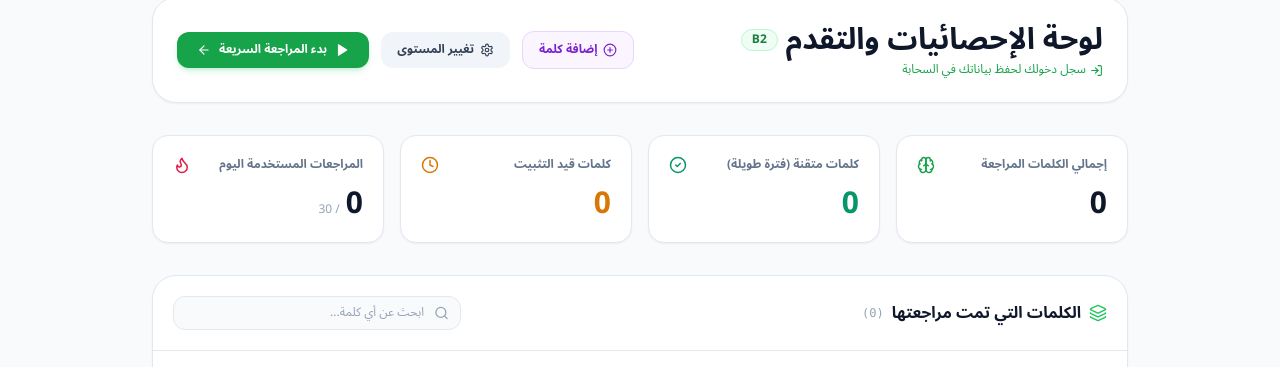
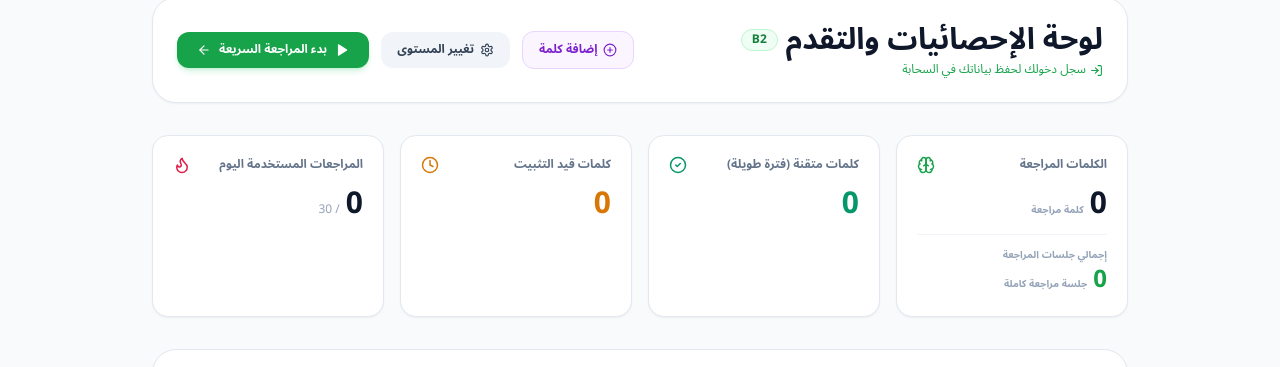
Before and after one commit to amr2006amr/rekal, a Next.js app: page /dashboard in a window 1280 px wide. Shown: the part 116-483 px from the top of the page. Built offline with nearby package versions, Linux system fonts and the light colour scheme; no server answers.

Commit message:
update dash

```diff
--- a/app/dashboard/page.tsx
+++ b/app/dashboard/page.tsx
@@ -69,8 +69,19 @@ export default function DashboardPage() {
     );
   }
 
-  // Calculate stats
-  const reviewedCount = Object.keys(progressMap).length;
+  // Only count words the user has actually reviewed at least once —
+  // not words merely added to the queue via Add Words (those get a
+  // user_progress row immediately at creation time with review_count=0).
+  const reviewedCount = Object.values(progressMap).filter(
+    (p) => (p.review_count ?? 0) > 0 && p.last_rating && p.last_reviewed
+  ).length;
+
+  // Sum of all individual review sessions across all words
+  // (e.g. a word reviewed 4 times counts as 4 sessions here)
+  const totalSessions = Object.values(progressMap).reduce(
+    (sum, p) => sum + (p.review_count ?? 0),
+    0
+  );
 
   // Only words the user has actually reviewed (has progress for)
   const reviewedWords = words.filter((w) => !!progressMap[w.id]);
@@ -180,18 +191,45 @@ export default function DashboardPage() {
 
       {/* 4 Stat Cards */}
       <div className="grid grid-cols-2 lg:grid-cols-4 gap-4">
-        {/* Stat 1: Total Reviewed */}
-        <div className="bg-white dark:bg-slate-900 border border-slate-200 dark:border-slate-800 p-5 rounded-2xl shadow-sm">
-          <div className="flex items-center justify-between mb-3 text-brand-600 dark:text-brand-400">
+        {/* Stat 1: Reviewed Words (split into 2 sub-stats) */}
+        <div className="bg-white dark:bg-slate-900 border border-slate-200 dark:border-slate-800 p-5 rounded-2xl shadow-sm flex flex-col gap-3">
+          <div className="flex items-center justify-between text-brand-600 dark:text-brand-400">
             <span className="text-xs font-bold text-slate-500 dark:text-slate-400">
               {t('dashboard.total_words_reviewed')}
             </span>
             <Brain size={18} />
           </div>
-          <div className="flex items-baseline gap-1.5">
-            <span className="text-2xl sm:text-3xl font-black text-slate-900 dark:text-white">
-              {reviewedCount}
-            </span>
+
+          {/* Sub-stat: Unique words reviewed */}
+          <div className="flex flex-col gap-0.5">
+            <div className="flex items-baseline gap-1.5">
+              <span className="text-2xl sm:text-3xl font-black text-slate-900 dark:text-white">
+                {reviewedCount}
+              </span>
+              <span className="text-[10px] font-semibold text-slate-400 dark:text-slate-500">
+                {t('dashboard.unique_words_reviewed')}
+              </span>
+            </div>
+          </div>
+
+          {/* Divider */}
+          <div className="border-t border-slate-100 dark:border-slate-800" />
+
+          {/* Sub-stat: Total review sessions */}
+          <div className="flex flex-col gap-0.5">
+            <div className="flex items-center justify-between">
+              <span className="text-[10px] font-bold text-slate-400 dark:text-slate-500">
+                {t('dashboard.total_review_sessions')}
+              </span>
+            </div>
+            <div className="flex items-baseline gap-1.5">
+              <span className="text-xl sm:text-2xl font-black text-brand-600 dark:text-brand-400">
+                {totalSessions}
+              </span>
+              <span className="text-[10px] font-semibold text-slate-400 dark:text-slate-500">
+                {t('dashboard.total_sessions_label')}
+              </span>
+            </div>
           </div>
         </div>
 
--- a/app/review/page.tsx
+++ b/app/review/page.tsx
@@ -16,7 +16,7 @@ import {
   DAILY_FREE_LIMIT,
   ReviewQueueItem,
 } from '@/lib/storage';
-import { CheckCircle2, Sparkles, ArrowRight, ArrowLeft, Zap, RefreshCw, BarChart3, AlertTriangle, Flame } from 'lucide-react';
+import { CheckCircle2, Sparkles, ArrowRight, ArrowLeft, Zap, RefreshCw, BarChart3, Flame } from 'lucide-react';
 
 export default function ReviewPage() {
   const { t, locale } = useLanguage();
@@ -317,13 +317,6 @@ export default function ReviewPage() {
         subscriptionStatus={settings.subscription_status}
       />
 
-      {submitError && (
-        <div className="p-3 bg-rose-50 dark:bg-rose-950/40 border border-rose-200 dark:border-rose-900/60 text-xs text-rose-700 dark:text-rose-300 rounded-xl flex items-center gap-2">
-          <AlertTriangle size={14} />
-          <span>{submitError}</span>
-        </div>
-      )}
-
       <WordCard
         key={currentItem.word.id}
         word={currentItem.word}
@@ -332,6 +325,7 @@ export default function ReviewPage() {
         isCustom={Boolean((currentItem.word as any).user_id)}
         onRate={handleRate}
         onSkip={handleSkip}
+        submitError={submitError}
       />
     </div>
   );
--- a/components/WordCard.tsx
+++ b/components/WordCard.tsx
@@ -7,7 +7,7 @@ import { AudioButton } from './AudioButton';
 import { DifficultyButtons } from './DifficultyButtons';
 import { useLanguage } from '@/lib/i18n/LanguageContext';
 import { useAuth } from '@/lib/auth/AuthContext';
-import { Eye, BookOpen, Quote, Sparkles, History, Lock, LogIn, SkipForward } from 'lucide-react';
+import { Eye, BookOpen, Quote, Sparkles, History, Lock, LogIn, SkipForward, AlertTriangle } from 'lucide-react';
 
 interface WordCardProps {
   word: WordItem;
@@ -16,6 +16,7 @@ interface WordCardProps {
   isCustom?: boolean;
   onRate: (rating: ReviewRating) => void;
   onSkip: () => void;
+  submitError?: string | null;
 }
 
 const RATING_BADGE_COLORS: Record<string, string> = {
@@ -25,7 +26,7 @@ const RATING_BADGE_COLORS: Record<string, string> = {
   easy: 'text-blue-800 bg-blue-100 border-blue-200 dark:text-blue-300 dark:bg-blue-950/40 dark:border-blue-800/80',
 };
 
-export function WordCard({ word, progress, isNew = false, isCustom, onRate, onSkip }: WordCardProps) {
+export function WordCard({ word, progress, isNew = false, isCustom, onRate, onSkip, submitError }: WordCardProps) {
   const { locale, t } = useLanguage();
   const { user } = useAuth();
   const isCustomWord = isCustom ?? Boolean((word as any).user_id);
@@ -63,6 +64,13 @@ export function WordCard({ word, progress, isNew = false, isCustom, onRate, onSk
     return () => window.removeEventListener('keydown', handleKeyDown);
   }, [user]);
 
+  const isNewWord =
+    isNew ||
+    !progress ||
+    !progress.last_rating ||
+    (progress.review_count ?? 0) === 0 ||
+    !progress.last_reviewed;
+
   const ratingBadgeClass = progress?.last_rating
     ? RATING_BADGE_COLORS[progress.last_rating]
     : 'text-slate-500 bg-slate-100 border-slate-200 dark:bg-slate-800 dark:border-slate-700';
@@ -85,7 +93,7 @@ export function WordCard({ word, progress, isNew = false, isCustom, onRate, onSk
           )}
         </div>
 
-        {isNew ? (
+        {isNewWord ? (
           <span className="flex items-center gap-1 text-[11px] font-bold text-amber-600 bg-amber-50 dark:bg-amber-950/50 border border-amber-200 dark:border-amber-900/60 px-2.5 py-0.5 rounded-full">
             <Sparkles size={12} />
             {t('review.new_badge')}
@@ -209,6 +217,12 @@ export function WordCard({ word, progress, isNew = false, isCustom, onRate, onSk
               {t('review.rate_prompt')}
             </p>
             <DifficultyButtons progress={progress} onRate={onRate} />
+            {submitError && (
+              <div className="mt-4 p-3 bg-rose-50 dark:bg-rose-950/40 border border-rose-200 dark:border-rose-900/60 text-xs text-rose-700 dark:text-rose-300 rounded-xl flex items-center gap-2 animate-in fade-in duration-200">
+                <AlertTriangle size={14} className="shrink-0" />
+                <span>{submitError}</span>
+              </div>
+            )}
           </div>
         </div>
       )}
--- a/lib/storage.ts
+++ b/lib/storage.ts
@@ -1,6 +1,6 @@
 import { CEFRLevel, ReviewRating, UserProgress, UserSettings, WordItem, CustomWordItem } from '@/types';
 import { calculateNextReview } from './spaced-repetition';
-import { getWordsForLevel, ALL_WORDS_BY_LEVEL, LEVEL_ORDER } from './data/words';
+import { getWordsForLevel, getWordById, ALL_WORDS_BY_LEVEL, LEVEL_ORDER } from './data/words';
 import {
   getUserSettings,
   saveUserSettings,
@@ -174,14 +174,31 @@ export function buildReviewQueue(
   const dueItems: ReviewQueueItem[] = [];
   const addedWordIds = new Set<string>();
 
-  // 1. Due static words
+  // Helper to check if progress represents a word that has actually been reviewed before
+  const isActuallyReviewed = (p?: UserProgress) =>
+    Boolean(p && p.last_rating && (p.review_count ?? 0) > 0 && p.last_reviewed);
+
+  // 1. Due static words (for user's current level & reinforcement levels)
   for (const word of eligibleWords) {
     const progress = progressMap[word.id];
     if (progress) {
       const nextReviewTime = new Date(progress.next_review).getTime();
       if (nextReviewTime <= now) {
-        dueItems.push({ word, progress, isNew: false });
+        dueItems.push({ word, progress, isNew: !isActuallyReviewed(progress) });
         addedWordIds.add(word.id);
+      }
+    }
+  }
+
+  // 1.5 Due static words explicitly added by user (e.g. from Add Word) that may be from other levels
+  for (const [wordId, progress] of Object.entries(progressMap)) {
+    if (addedWordIds.has(wordId)) continue;
+    const staticWord = getWordById(wordId);
+    if (staticWord) {
+      const nextReviewTime = new Date(progress.next_review).getTime();
+      if (nextReviewTime <= now) {
+        dueItems.push({ word: staticWord, progress, isNew: !isActuallyReviewed(progress) });
+        addedWordIds.add(wordId);
       }
     }
   }
@@ -193,7 +210,7 @@ export function buildReviewQueue(
     if (progress) {
       const nextReviewTime = new Date(progress.next_review).getTime();
       if (nextReviewTime <= now) {
-        dueItems.push({ word: customWord, progress, isNew: false });
+        dueItems.push({ word: customWord, progress, isNew: !isActuallyReviewed(progress) });
         addedWordIds.add(customWord.id);
       }
     } else {
@@ -256,7 +273,14 @@ export async function processReview(
       throw new Error(data.error || 'review_failed');
     }
 
-    return { progress: data.progress, settings: data.settings };
+    const progress: UserProgress = {
+      ...data.progress,
+      last_rating: data.progress?.last_rating || rating,
+      review_count: data.progress?.review_count ?? ((currentProgress?.review_count ?? 0) + 1),
+      last_reviewed: data.progress?.last_reviewed || new Date().toISOString(),
+    };
+
+    return { progress, settings: data.settings };
   }
 
   // Fallback (guest / Supabase not configured): local-only, unchanged.
--- a/messages/ar.json
+++ b/messages/ar.json
@@ -88,7 +88,10 @@
   },
   "dashboard": {
     "title": "لوحة الإحصائيات والتقدم",
-    "total_words_reviewed": "إجمالي الكلمات المراجعة",
+    "total_words_reviewed": "الكلمات المراجعة",
+    "unique_words_reviewed": "كلمة مراجعة",
+    "total_review_sessions": "إجمالي جلسات المراجعة",
+    "total_sessions_label": "جلسة مراجعة كاملة",
     "mastered_words": "كلمات متقنة (فترة طويلة)",
     "learning_words": "كلمات قيد التثبيت",
     "daily_usage": "المراجعات المستخدمة اليوم",
--- a/messages/en.json
+++ b/messages/en.json
@@ -88,7 +88,10 @@
   },
   "dashboard": {
     "title": "Progress & Statistics",
-    "total_words_reviewed": "Total Words Reviewed",
+    "total_words_reviewed": "Words Reviewed",
+    "unique_words_reviewed": "unique word",
+    "total_review_sessions": "Total Review Sessions",
+    "total_sessions_label": "total session",
     "mastered_words": "Mastered Words",
     "learning_words": "Words In Learning",
     "daily_usage": "Today's Reviews",
```
